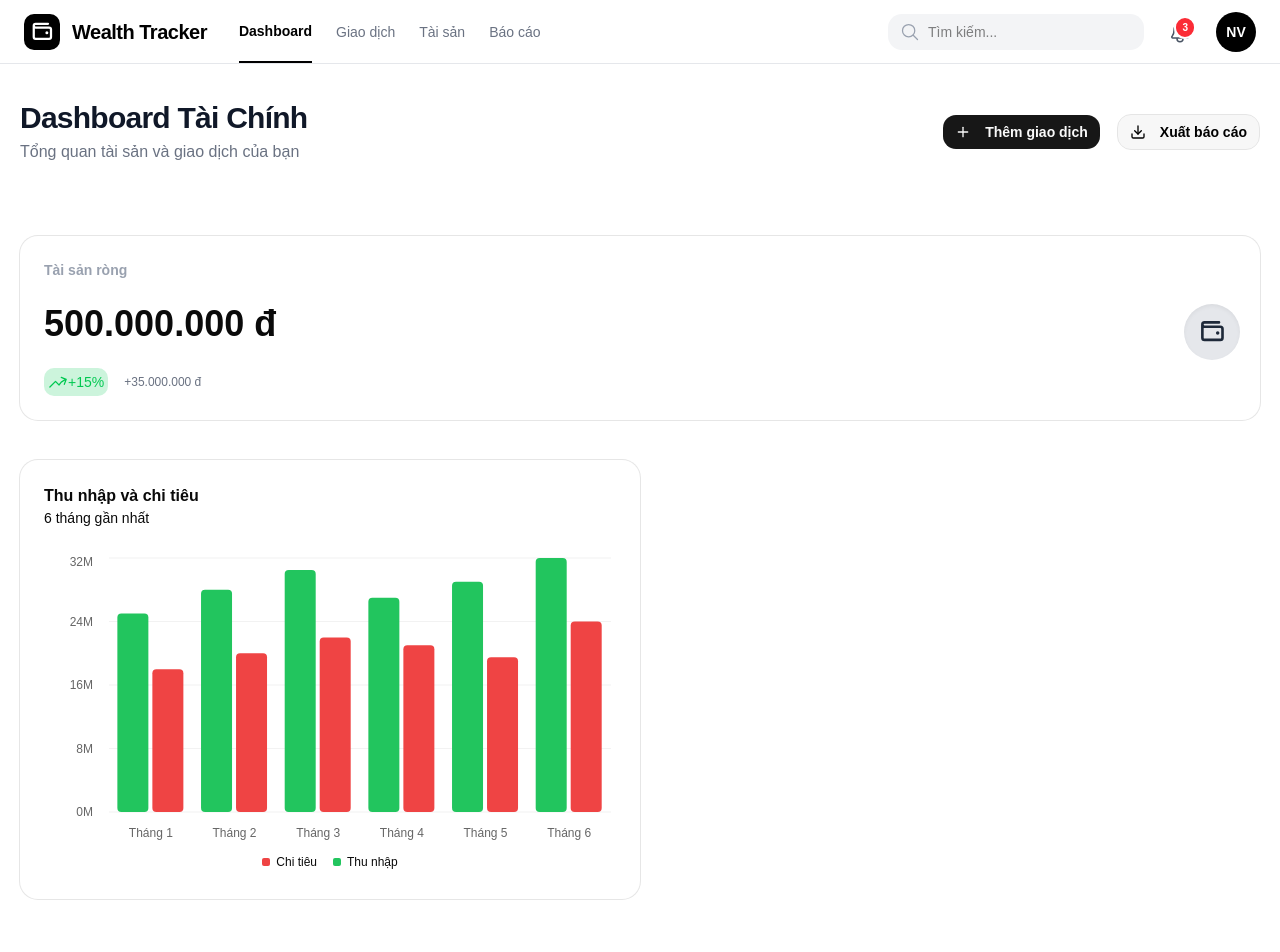
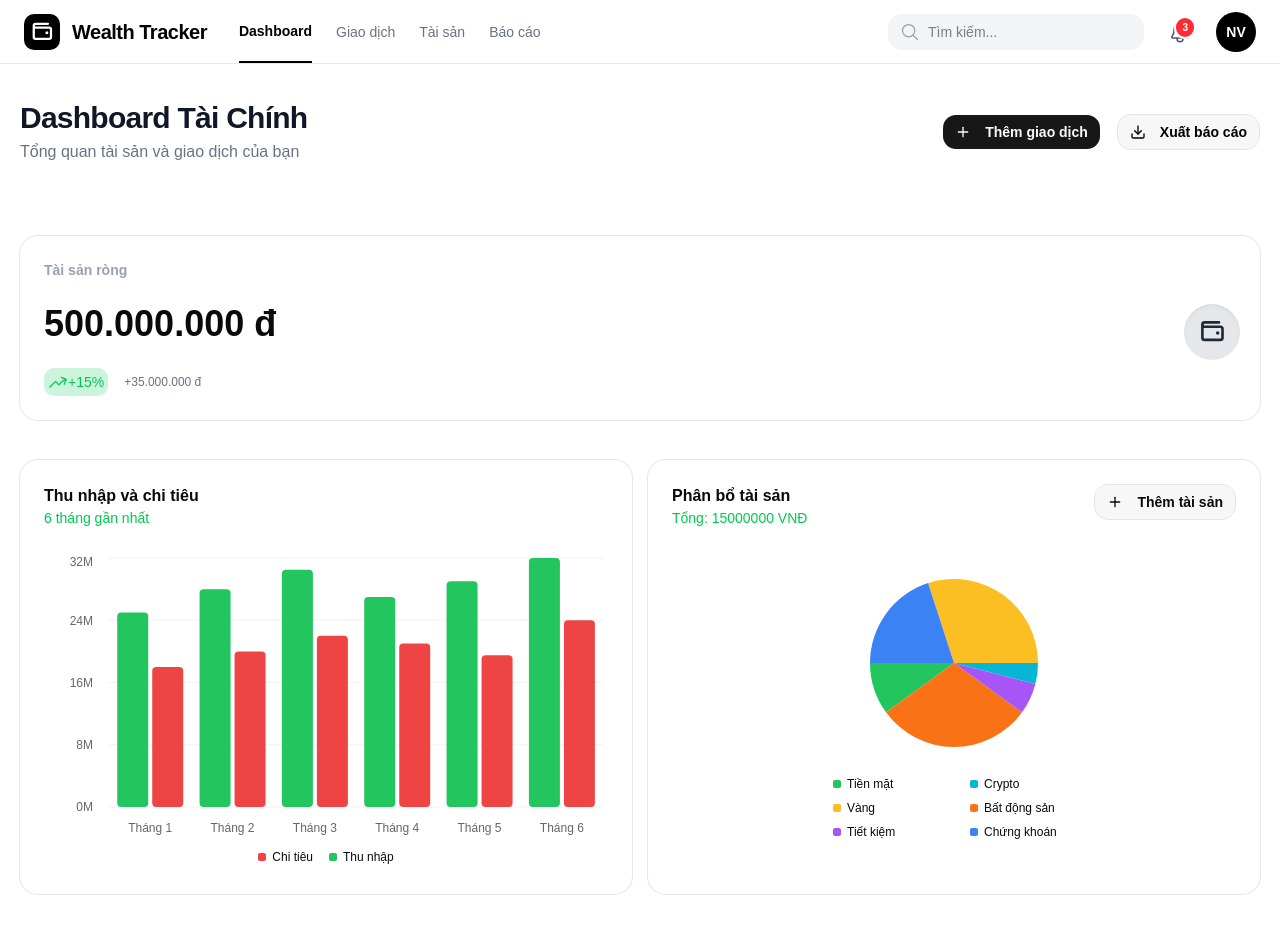
Before and after one commit to Haruto2804/WealthTracker, a React (Vite) app: page /dashboard in a window 1280 px wide. Shown: the top 952 px of the page. Built offline with nearby package versions, Linux system fonts and the light colour scheme.

Commit message:
feat (AssetAllocation): - Finish AssetAllcation using Shadcn UI

```diff
--- /dev/null
+++ b/src/pages/DashboardPage/AssetAllocation.jsx
@@ -0,0 +1,89 @@
+
+import { Pie, PieChart } from "recharts"
+import { ChartLegendContent, ChartLegend, ChartContainer, ChartTooltip, ChartTooltipContent } from "@/components/ui/chart"
+
+const chartData = [
+  { asset: "gold", amount: 150000000, fill: "var(--color-gold)" },
+  { asset: "stocks", amount: 100000000, fill: "var(--color-stocks)" },
+  { asset: "cash", amount: 50000000, fill: "var(--color-cash)" },
+  { asset: "realestate", amount: 150000000, fill: "var(--color-realestate)" },
+  { asset: "savings", amount: 30000000, fill: "var(--color-savings)" },
+  { asset: "crypto", amount: 20000000, fill: "var(--color-crypto)" },
+]
+const chartConfig = {
+  gold: {
+    label: "Vàng",
+    color: "#fbbf24", // Vàng hổ phách
+  },
+  stocks: {
+    label: "Chứng khoán",
+    color: "#3b82f6", // Xanh dương
+  },
+  cash: {
+    label: "Tiền mặt",
+    color: "#22c55e", // Xanh lá
+  },
+  realestate: {
+    label: "Bất động sản",
+    color: "#f97316", // Cam đậm
+  },
+  savings: {
+    label: "Tiết kiệm",
+    color: "#a855f7", // Tím
+  },
+  crypto: {
+    label: "Crypto",
+    color: "#06b6d4", // Xanh lơ (Cyan)
+  },
+}
+// sử dụng Pie Chart của Shadcn UI
+const AssetAllocation = () => {
+  return (
+    <ChartContainer
+      config={chartConfig}
+      className="mx-auto aspect-square max-h-75"
+    >
+      <PieChart>
+        <Pie
+          data={chartData}
+          dataKey="amount"
+          nameKey="asset"
+
+
+        />
+        <ChartLegend
+          content={<ChartLegendContent nameKey="asset" />}
+          // Dùng grid-cols-2 để ép nó luôn chia 2 cột đều nhau
+          className="grid grid-cols-2 gap-x-8 gap-y-2 px-6 py-2 text-xs"
+        />
+        <ChartTooltip
+          cursor={false}
+          content={
+            <ChartTooltipContent
+              hideLabel // Ẩn cái label "amount" dư thừa ở trên đầu
+              formatter={(value, name) => (
+                <div className="flex w-full items-center justify-between gap-4 text-xs">
+                  <div className="flex items-center gap-1">
+                    {/* Chấm màu tự động lấy từ config */}
+                    <div
+                      className="h-2 w-2 rounded-full"
+                      style={{ backgroundColor: chartConfig[name]?.color }}
+                    />
+                    <span className="text-muted-foreground">
+                      {chartConfig[name]?.label || name}
+                    </span>
+                  </div>
+                  <span className="font-mono font-bold text-foreground">
+                    {/* Format VNĐ dùng JS thuần */}
+                    {Number(value).toLocaleString("vi-VN")} ₫
+                  </span>
+                </div>
+              )}
+            />
+          }
+        />
+      </PieChart>
+    </ChartContainer>
+  )
+}
+export default AssetAllocation;
--- a/src/pages/DashboardPage/Dashboard.jsx
+++ b/src/pages/DashboardPage/Dashboard.jsx
@@ -1,7 +1,8 @@
 import AppButton from "@/components/AppButton";
 import StatCard from "./StatCard";
 import IncomeExpenseChart from "./IncomeExpenseChart";
-import { CardHeader, CardTitle,Card, CardContent } from "@/components/ui/card";
+import { CardHeader, CardTitle, Card, CardContent, CardFooter } from "@/components/ui/card";
+import AssetAllocation from "./AssetAllocation";
 
 
 const Dashboard = () => {
@@ -41,11 +42,30 @@ const Dashboard = () => {
           <CardHeader>
             <CardTitle>
               <p className="font-semibold ">Thu nhập và chi tiêu</p>
-              <p className="text-[14px]">6 tháng gần nhất</p>
+              <p className="text-[14px] text-green-500">6 tháng gần nhất</p>
             </CardTitle>
           </CardHeader>
           <CardContent >
             <IncomeExpenseChart />
+          </CardContent>
+        </Card>
+        <Card className="md:w-1/2 w-full">
+          <CardHeader>
+            <CardTitle className="flex justify-between">
+              <div>
+                <p className="font-semibold">Phân bổ tài sản</p>
+                <p className="text-[14px] text-green-500">Tổng: 15000000 VNĐ</p>
+              </div>
+            <AppButton
+            variant = "outline"
+            iconType="add"
+            >
+              Thêm tài sản
+            </AppButton>
+            </CardTitle>
+          </CardHeader>
+          <CardContent >
+            <AssetAllocation />
           </CardContent>
         </Card>
 
--- a/src/pages/DashboardPage/IncomeExpenseChart.jsx
+++ b/src/pages/DashboardPage/IncomeExpenseChart.jsx
@@ -27,7 +27,6 @@ const IncomeExpenseChart = () => {
     <ChartContainer
       config={chartConfig} className="min-h-50 w-full">
       <BarChart accessibilityLayer data={chartData}>
-
         <ChartTooltip
           content={<ChartTooltipContent />} />
         <ChartLegend content={<ChartLegendContent />} />
```
